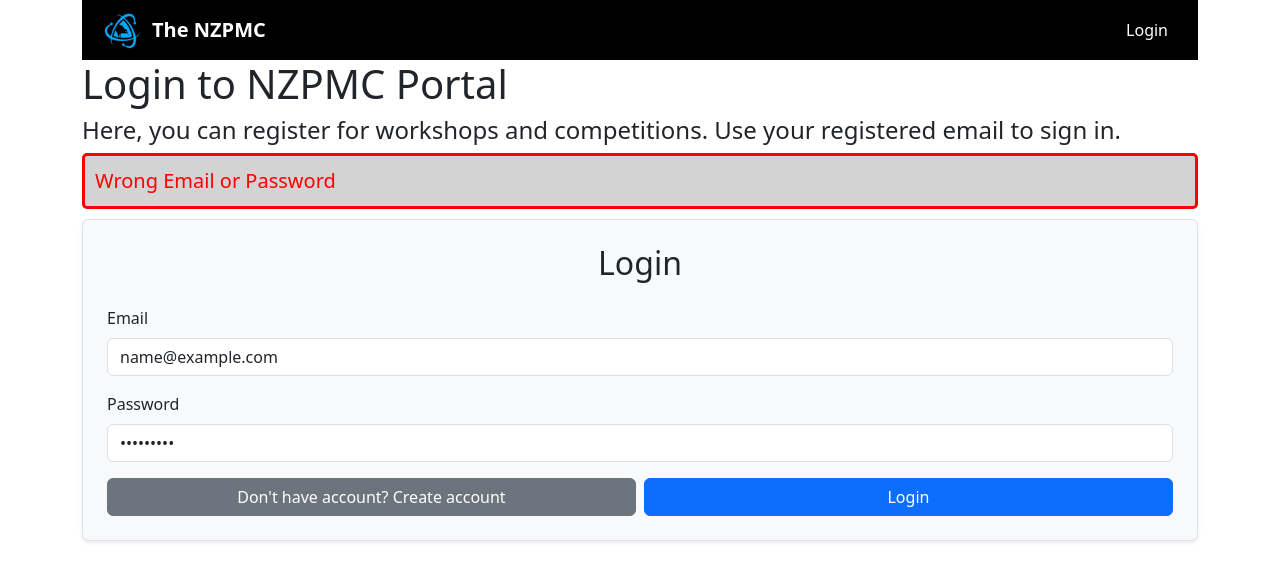
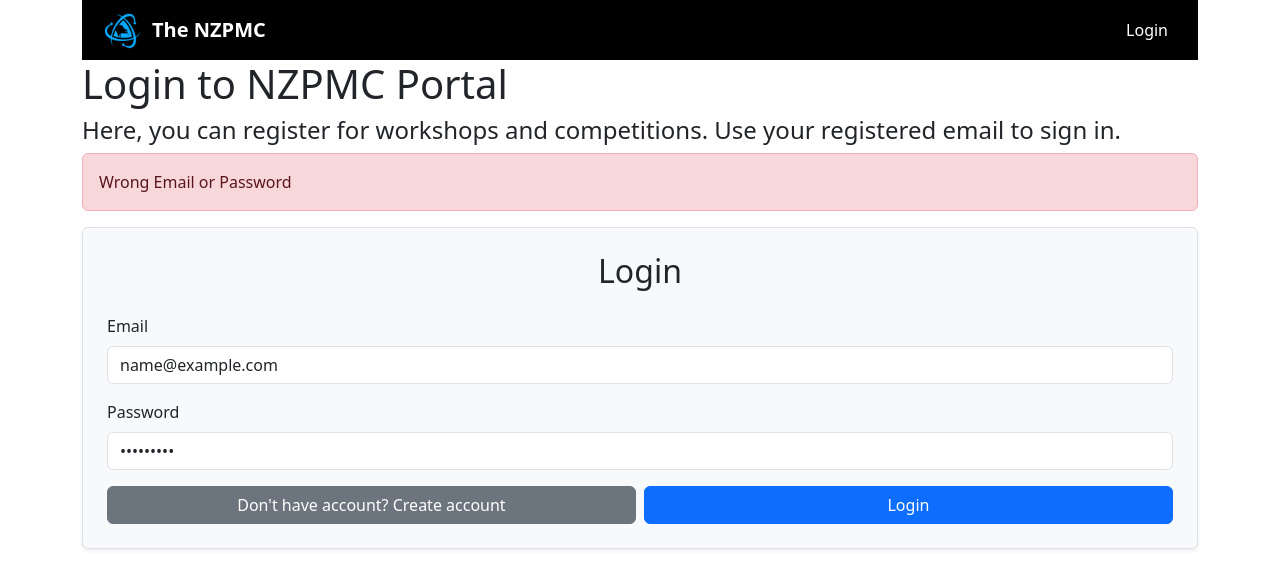
Before and after one commit to Harry-Sheng/nzpmc-competition-platform-frontend, a React (Vite) app: page /login in a window 1280 px wide. Both pictures are taken after typing "name@example.com", "Sample123" into the empty fields and a click on the button "Login". Shown: the top 588 px of the page. Built offline with nearby package versions, Linux system fonts and the light colour scheme; no server answers.

Commit message:
style: used alert from react bootstrap for notification

```diff
--- a/src/components/Notification.jsx
+++ b/src/components/Notification.jsx
@@ -1,11 +1,15 @@
-import "../style/Notification.css";
+import { Alert } from "react-bootstrap";
 
-const Notification = ({ message }) => {
-  if (message === null) {
+const Notification = ({ message, variant }) => {
+  if (!message) {
     return null;
   }
 
-  return <div className="error">{message}</div>;
+  return (
+    <Alert variant={variant} className="notification">
+      {message}
+    </Alert>
+  );
 };
 
 export default Notification;
--- a/src/pages/LoginPage.jsx
+++ b/src/pages/LoginPage.jsx
@@ -53,7 +53,7 @@
           Use your registered email to sign in."
         }
       />
-      <Notification message={errorMessage} />
+      <Notification message={errorMessage} variant="danger" />
       {user === null && (
         <LoginForm
           email={email}
--- a/src/style/Notification.css
+++ /dev/null
@@ -1,9 +0,0 @@
-.error {
-    color: red;
-    background: lightgrey;
-    font-size: 20px;
-    border-style: solid;
-    border-radius: 5px;
-    padding: 10px;
-    margin-bottom: 10px;
-}
```
